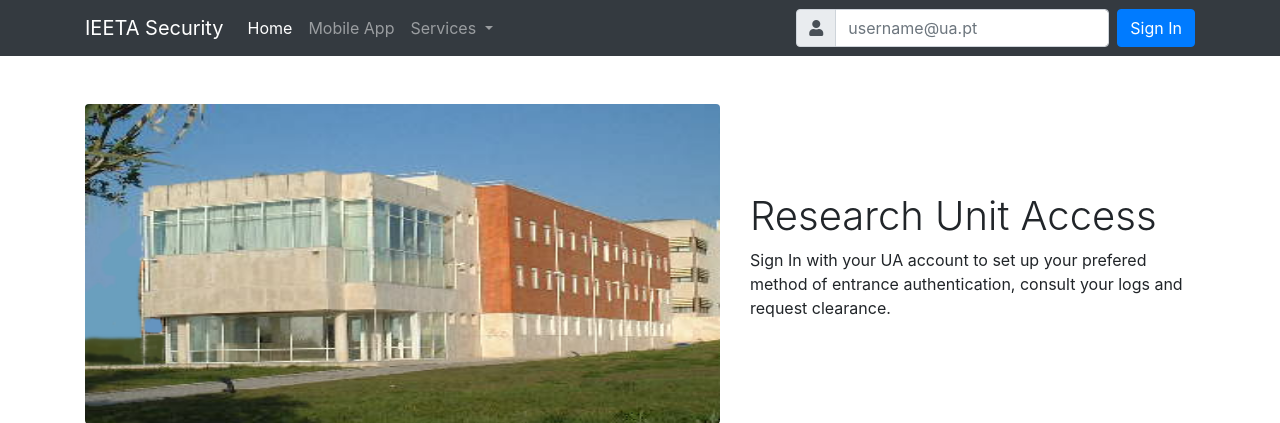
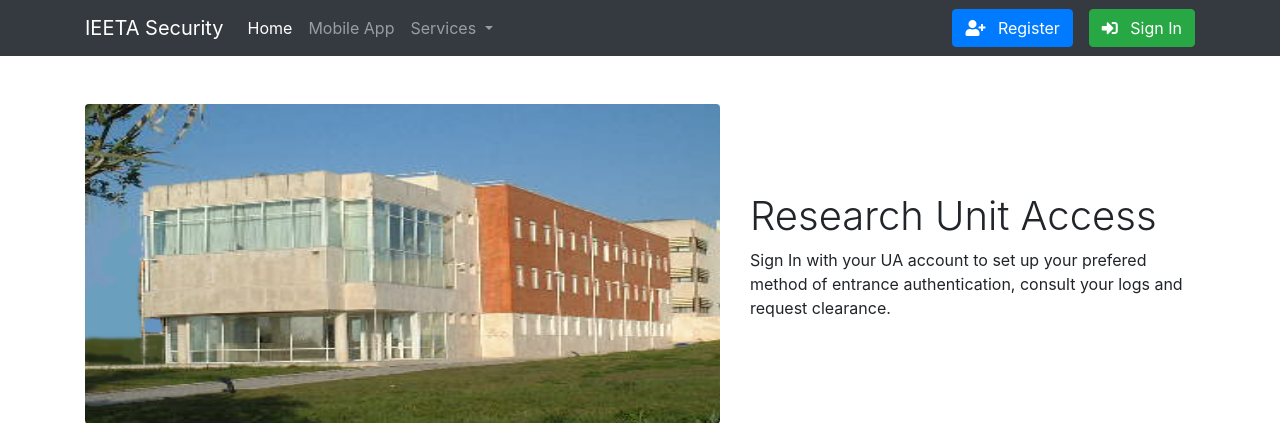
Before and after one commit to sergi0gonzalez/pi-access-control, a Django app: page / in a window 1280 px wide. Shown: the top 423 px of the page. Run offline with Django 3.2, Linux system fonts and the light colour scheme; some libraries are stand-ins or nearby versions.

Commit message:
front end progress + requirements.txt

```diff
--- a/pi_django/pi_django/urls.py
+++ b/pi_django/pi_django/urls.py
@@ -20,5 +20,6 @@ from pi_django import views
 urlpatterns = [
     path('admin/', admin.site.urls),
     path('', views.main_page),
-    path('profile/', views.profile_page)
+    path('profile/', views.profile_page),
+    path('test/', views.api_test)
 ]
--- a/pi_django/pi_django/views.py
+++ b/pi_django/pi_django/views.py
@@ -1,5 +1,5 @@
 from django.shortcuts import render
-
+from django.http import JsonResponse
 
 def main_page(request):
     tparams = {}
@@ -9,3 +9,6 @@ def main_page(request):
 def profile_page(request):
     tparams = {}
     return render(request, 'profile.html', tparams)
+
+def api_test(request):
+    return JsonResponse({"status":"OK"})
--- a/pi_django/templates/index.html
+++ b/pi_django/templates/index.html
@@ -27,7 +27,7 @@
   <!-- Navigation -->
   <nav class="navbar navbar-expand-lg navbar-dark bg-dark fixed-top">
     <div class="container">
-      <a class="navbar-brand" href="#">IEETA Security</a>
+      <a class="navbar-brand" href="">IEETA Security</a>
       <button class="navbar-toggler" type="button" data-toggle="collapse" data-target="#navbarResponsive" aria-controls="navbarResponsive" aria-expanded="false" aria-label="Toggle navigation">
         <span class="navbar-toggler-icon"></span>
       </button>
@@ -54,19 +54,54 @@
           </li>
         </ul>
           <ul class="nav navbar-nav">
-              <li class="nav-item">
-                 <div class="input-group">
-                    <div class="input-group-prepend">
-                      <div class="input-group-text" id="btnGroupAddon"><i class="fas fa-user"></i></div>
-                    </div>
-                    <input type="text" class="form-control" placeholder="username@ua.pt" aria-label="Input group example" aria-describedby="btnGroupAddon">
-                  </div>
-              </li>
-              <button class="btn btn-primary" style="margin-left: 8px;">Sign In </button>
+              <button class="btn btn-primary" data-toggle="modal" data-target="#signupmodal" style="margin-left: 8px; margin-right: 8px;"><i style="margin-right: 8px" class="fas fa-user-plus"></i> Register </button>
+              <button class="btn btn-success" data-toggle="modal" data-target="#signinmodal" style="margin-left: 8px;"><i style="margin-right: 8px" class="fas fa-sign-in-alt"></i> Sign In </button>
           </ul>
       </div>
     </div>
   </nav>
+
+  <!-- Register Modal -->
+    <div class="modal fade" id="signupmodal" tabindex="-1" role="dialog" aria-labelledby="exampleModalLabel" aria-hidden="true">
+      <div class="modal-dialog" role="document">
+        <div class="modal-content">
+          <div class="modal-header">
+            <h5 class="modal-title" id="exampleModalLabel">Register</h5>
+            <button type="button" class="close" data-dismiss="modal" aria-label="Close">
+              <span aria-hidden="true">&times;</span>
+            </button>
+          </div>
+          <div class="modal-body">
+            ...
+          </div>
+          <div class="modal-footer">
+            <button type="button" style="margin-bottom:5px;margin-top:5px;" class="btn btn-secondary" data-dismiss="modal">Close</button>
+            <button type="button" style="margin-bottom:5px;margin-top:5px;" class="btn btn-primary">Register</button>
+          </div>
+        </div>
+      </div>
+    </div>
+
+   <!-- Sign In Modal -->
+    <div class="modal fade" id="signinmodal" tabindex="-1" role="dialog" aria-labelledby="exampleModalLabel" aria-hidden="true">
+      <div class="modal-dialog" role="document">
+        <div class="modal-content">
+          <div class="modal-header">
+            <h5 class="modal-title" id="exampleModalLabel">Sign In</h5>
+            <button type="button" class="close" data-dismiss="modal" aria-label="Close">
+              <span aria-hidden="true">&times;</span>
+            </button>
+          </div>
+          <div class="modal-body">
+            ...
+          </div>
+          <div class="modal-footer">
+            <button type="button" class="btn btn-secondary" data-dismiss="modal">Close</button>
+            <button type="button" class="btn btn-success">Sign In</button>
+          </div>
+        </div>
+      </div>
+    </div>
 
   <!-- Page Content -->
   <div class="container">
--- /dev/null
+++ b/requirements.txt
@@ -0,0 +1 @@
+Django==2.1
```
Also changed, not shown: pi_django/templates/profile.html (+45 -10 lines).
